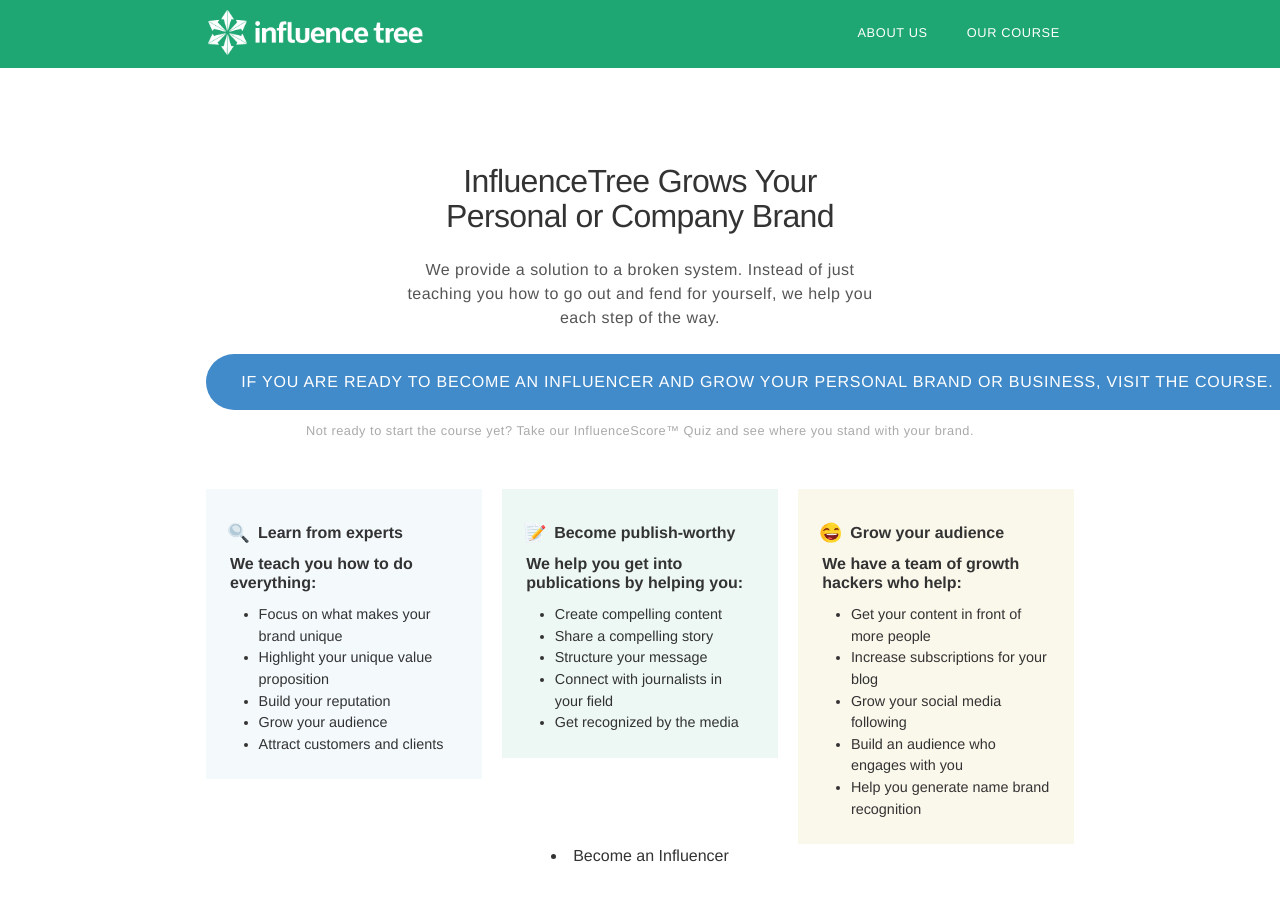
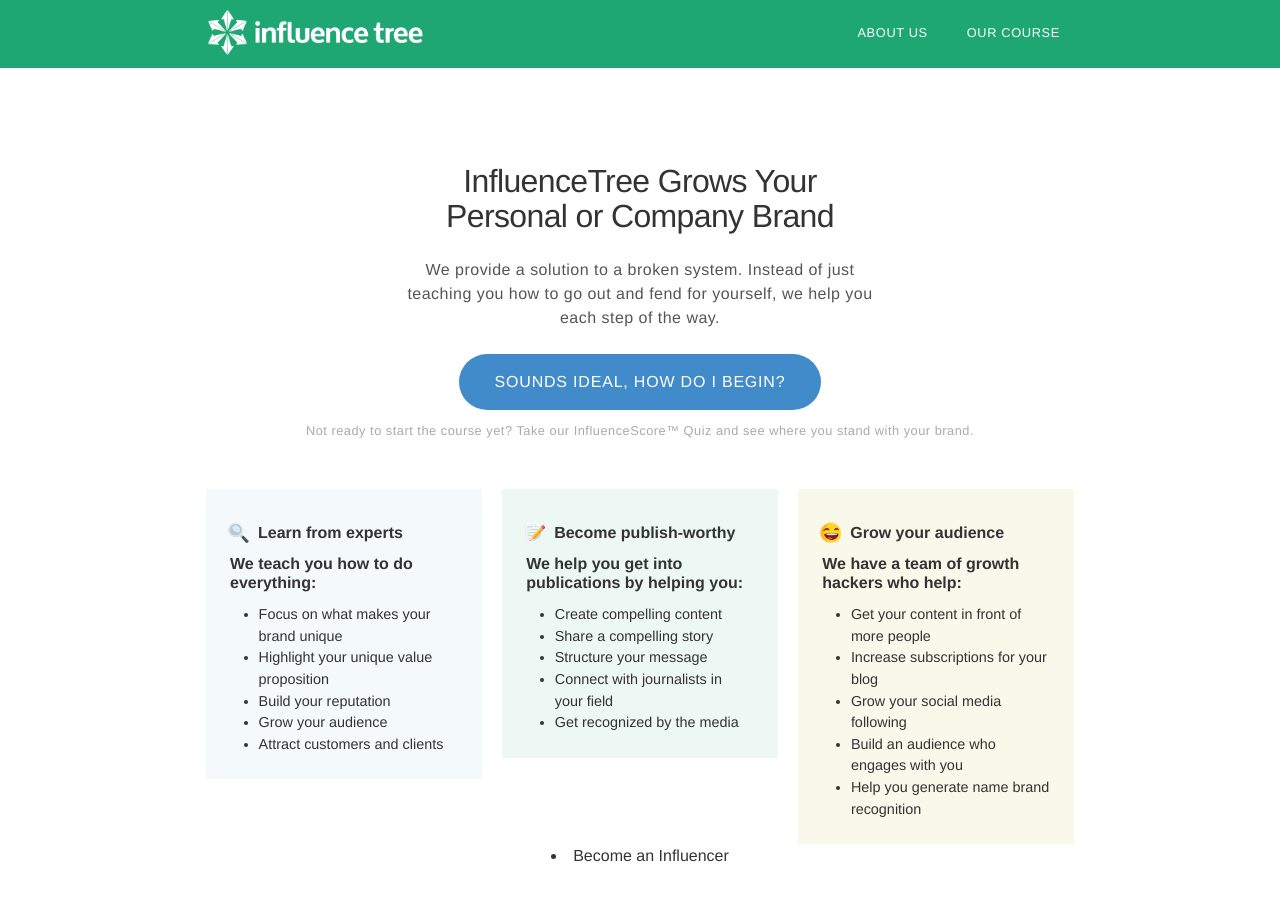
Before and after one commit to fairheadcreative/influencetree, a Jekyll site: the page built from course.html, in a window 1280 px wide and 900 px high. Built offline with Jekyll 4.4.1, drawn with Linux system fonts in a browser that asks for light colours; Markdown is read by kramdown in place of the engine named in the settings; a script that is not in the unit is left out.

Commit message:
Text updates

```diff
--- a/course.html
+++ b/course.html
@@ -12,7 +12,7 @@
     <div class="hero__content_alt">
       <h1 class="hero__title">InfluenceTree Grows Your <span>Personal</span> or <span>Company Brand</span></h1>
       <p class="hero__lead">We provide a solution to a broken system. Instead of just teaching you how to go out and fend for yourself, we help you each step of the way.</p>
-      <a class="hero__cta button course-open" href="javascript:void(0);">If you are ready to become an influencer and grow your personal brand or business, visit the course.</a>
+      <a class="hero__cta button course-open" href="javascript:void(0);">Sounds ideal, how do I begin?</a>
       <a class="hero__cta alt" href="you.html">Not ready to start the course yet? Take our InfluenceScore™ Quiz and see where you stand with your brand. </a>
       <ul class="checklist">
         <li>
```
